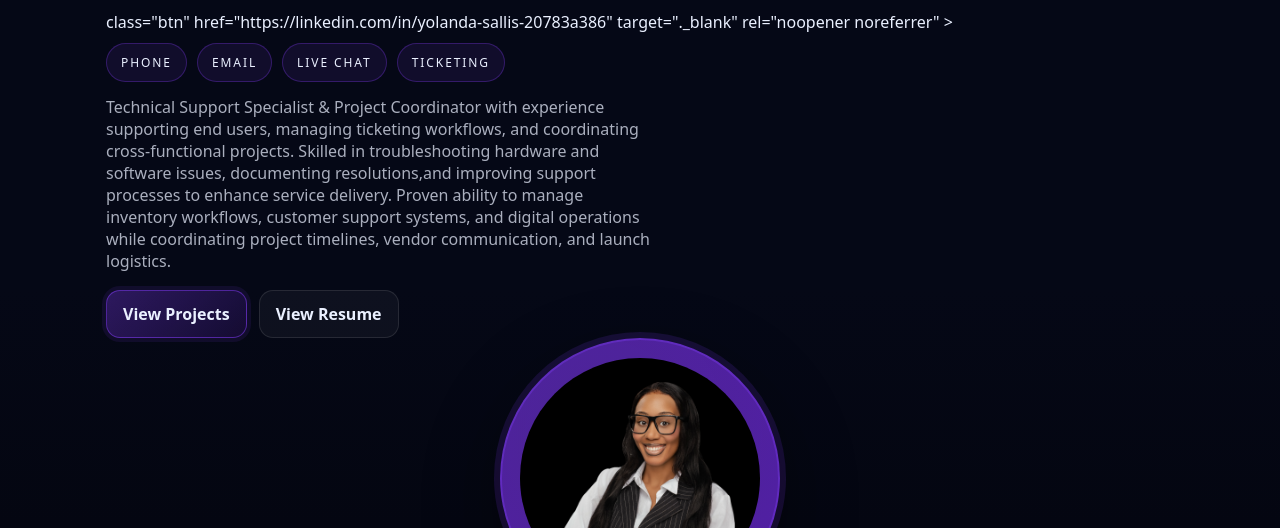
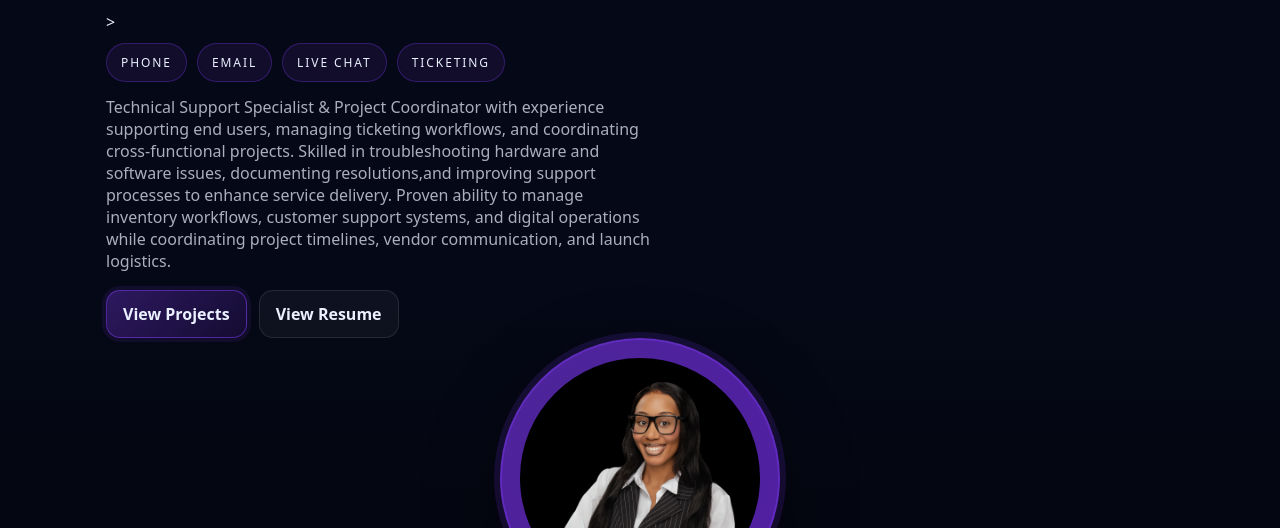
Before and after one commit to ITechGal/ITechGal-yolandasallis-portfolio-v2, a plain HTML site: page index.html in a window 1280 px wide. Shown: the part 272-800 px from the top of the page. Drawn offline with Linux system fonts and the light colour scheme.

Commit message:
Update index.html

```diff
--- a/index.html
+++ b/index.html
@@ -35,10 +35,6 @@
         <p class="sub">Technical Support Specialist • Project Coordinator</p>
 
 
-  class="btn"
-  href="https://linkedin.com/in/yolanda-sallis-20783a386"
-  target="._blank"
-rel="noopener noreferrer"
 ></a>
 
 
```
